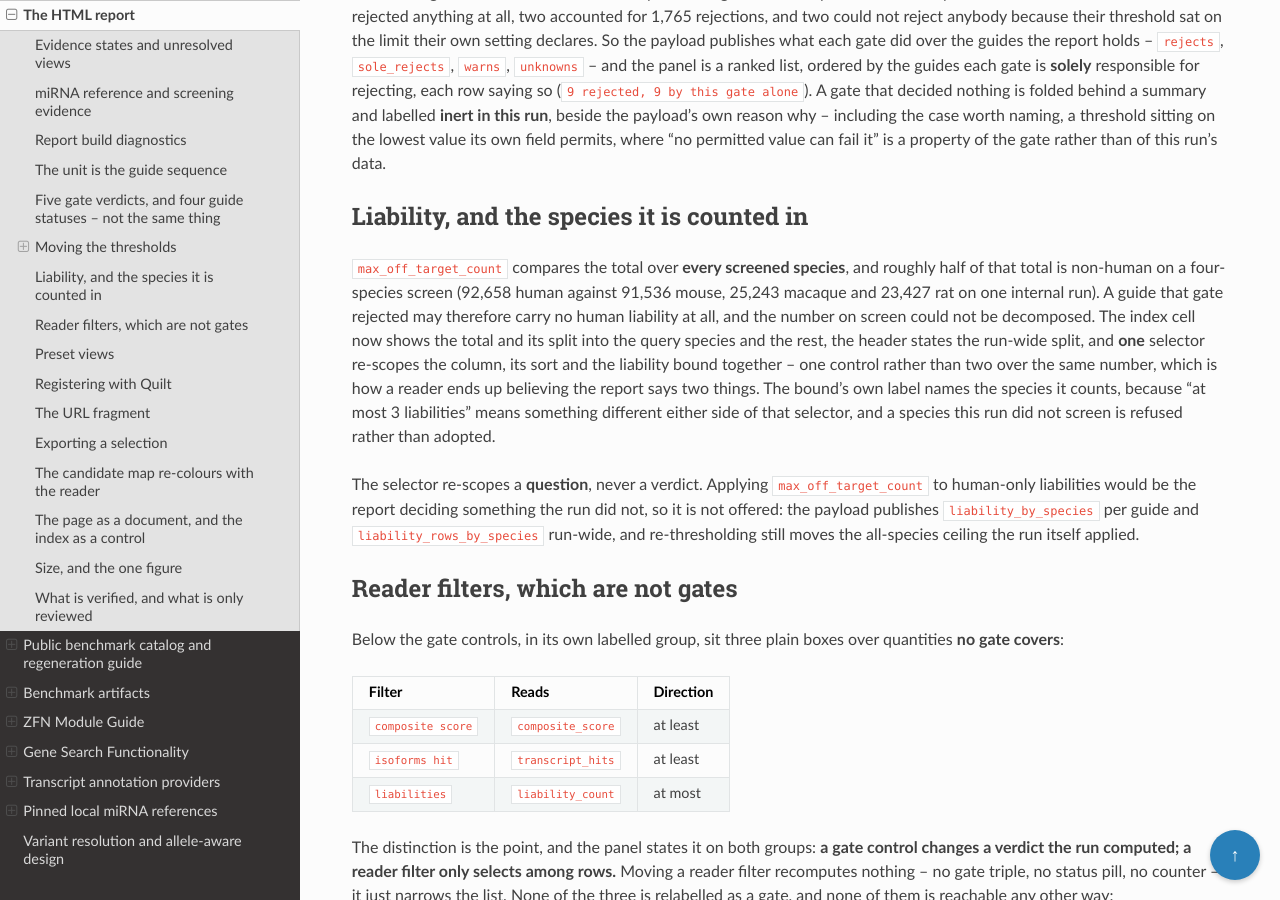
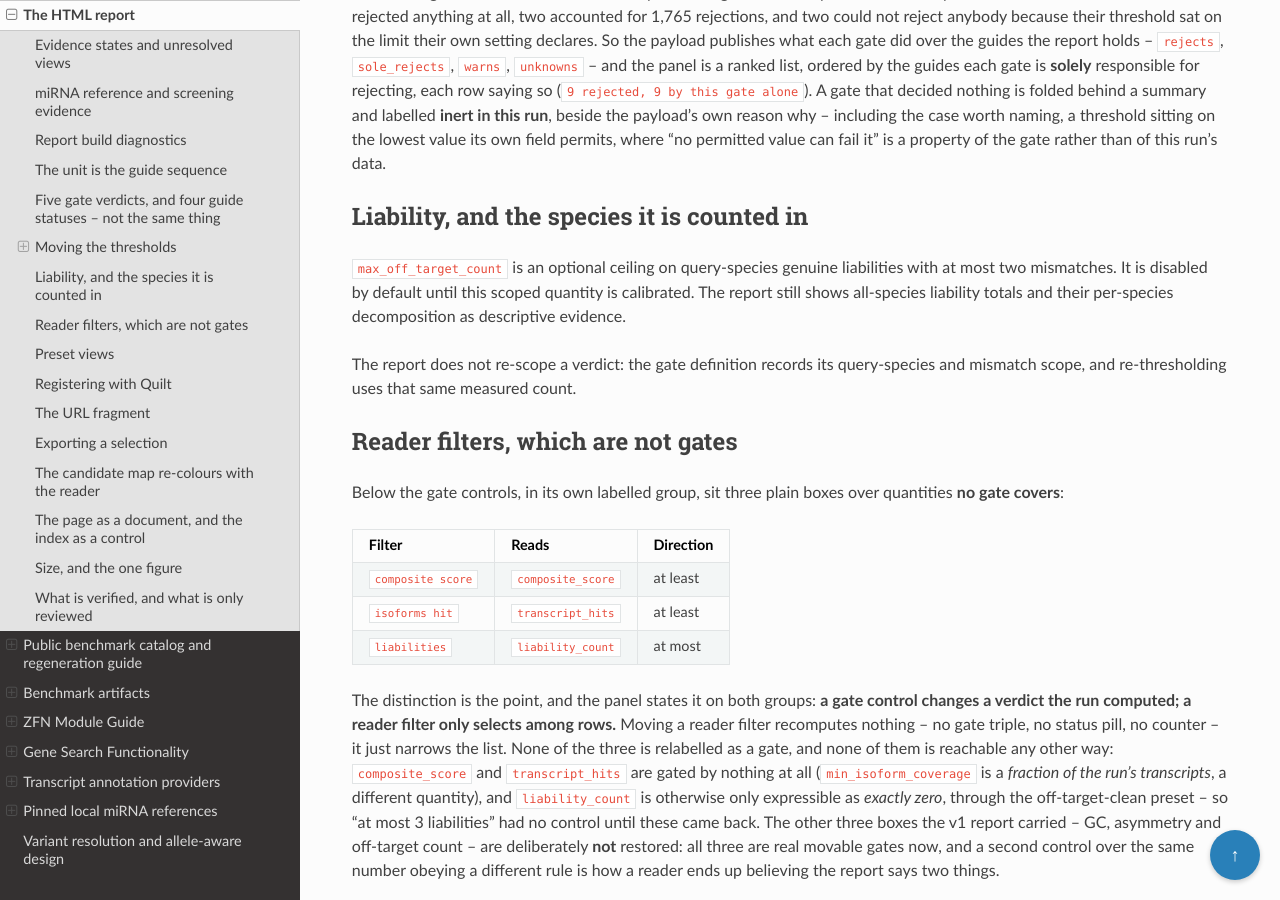
Before and after one commit to Austin-s-h/sirnaforge, a Sphinx documentation site: the page built from docs/html_report.md, in a window 1280 px wide and 900 px high, scrolled down 7311 px. Built offline with Sphinx 7.4.7 and the Read the Docs theme 3.1.0, drawn with Linux system fonts in a browser that asks for light colours.

Commit message:
Scope aggregate off-target ceiling to query species

```diff
--- a/docs/html_report.md
+++ b/docs/html_report.md
@@ -342,20 +342,12 @@ can fail it" is a property of the gate rather than of this run's data.
 
 ## Liability, and the species it is counted in
 
-`max_off_target_count` compares the total over **every screened species**, and roughly half of that total
-is non-human on a four-species screen (92,658 human against 91,536 mouse, 25,243 macaque and 23,427 rat
-on one internal run). A guide that gate rejected may therefore carry no human liability at all, and the
-number on screen could not be decomposed. The index cell now shows the total and its split into the query
-species and the rest, the header states the run-wide split, and **one** selector re-scopes the column, its
-sort and the liability bound together -- one control rather than two over the same number, which is how a
-reader ends up believing the report says two things. The bound's own label names the species it counts,
-because "at most 3 liabilities" means something different either side of that selector, and a species this
-run did not screen is refused rather than adopted.
+`max_off_target_count` is an optional ceiling on query-species genuine liabilities with at most two
+mismatches. It is disabled by default until this scoped quantity is calibrated. The report still shows
+all-species liability totals and their per-species decomposition as descriptive evidence.
 
-The selector re-scopes a **question**, never a verdict. Applying `max_off_target_count` to human-only
-liabilities would be the report deciding something the run did not, so it is not offered: the payload
-publishes `liability_by_species` per guide and `liability_rows_by_species` run-wide, and re-thresholding
-still moves the all-species ceiling the run itself applied.
+The report does not re-scope a verdict: the gate definition records its query-species and mismatch
+scope, and re-thresholding uses that same measured count.
 
 ## Reader filters, which are not gates
 
```
Also changed, not shown: CHANGELOG.md (+4 -0 lines), docs/models_and_scoring.md (+9 -9 lines), 16 other files.
